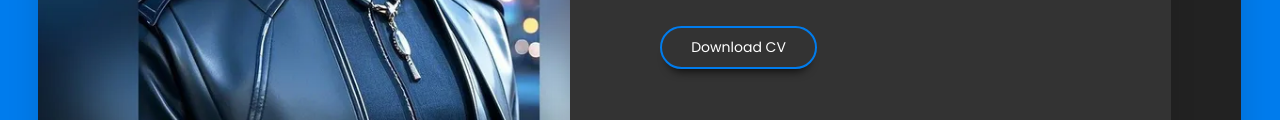
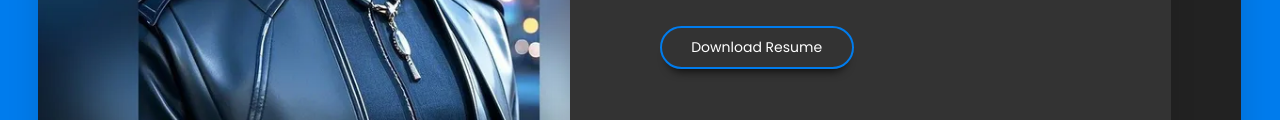
Before and after one commit to dikanarzo/dikanarzo.github.io, a plain HTML site: page index-2.html in a window 1280 px wide. Shown: the part 525-645 px from the top of the page. Drawn offline with nearby package versions, Linux system fonts and the light colour scheme; some packages are replaced by stand-ins of ours; files whose address does not match are found by name.

Commit message:
Update index-2.html

```diff
--- a/index-2.html
+++ b/index-2.html
@@ -144,7 +144,7 @@
                             <p>"Warm greetings! I'm glad you're here. Let's walk around together and discover the story behind each piece of work I've created."</p>
 
                             <div class="hp-buttons">
-                              <a href="cv.docx" download="cv.docx" class="btn btn-primary">Download CV</a>
+                              <a href="cv.docx" download="Resume_5648.pdf" class="btn btn-primary">Download Resume</a>
                             </div>
                           </div>
                         </div>
```
